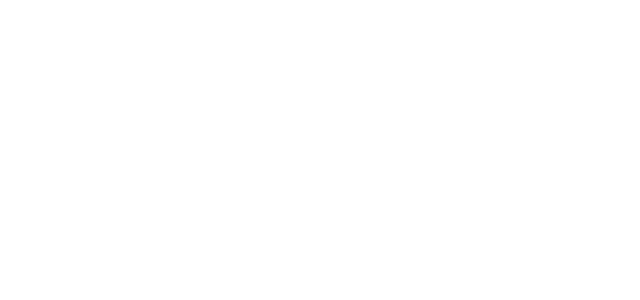
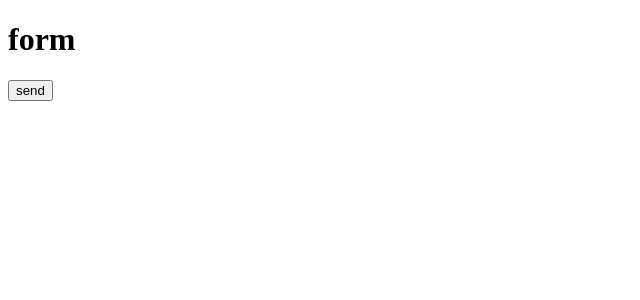
Before and after one commit to amincxo/tamrinReactQuery, a React (Vite) app: page /form in a window 1280 px wide. Before the commit this address had no page. Shown: the top 300 px of the page, without its empty margins (0-640 px from the left). Built offline with nearby package versions, Linux system fonts and the light colour scheme.

Commit message:
mutaitdata

```diff
--- a/src/App.jsx
+++ b/src/App.jsx
@@ -4,6 +4,7 @@ import HomePage from "./components/HomePage";
 import HomePageWithAxios from "./components/HomePageWithAxios";
 import { Route, Routes } from "react-router-dom";
 import UserDetails from "./components/UserDetails";
+import Form from "./components/Form";
 
 function App() {
 
@@ -14,6 +15,7 @@ function App() {
             <Route path="/" element={<HomePage />} />
             <Route path="/users/" element={<HomePageWithAxios/>} />
             <Route path="/users/:id" element={<UserDetails/>} />
+            <Route path="/form" element={<Form/>} />
         </Routes>
         <ReactQueryDevtools />
     </QueryClientProvider>
--- /dev/null
+++ b/src/components/Form.jsx
@@ -0,0 +1,31 @@
+import { useMutation } from "@tanstack/react-query"
+import axios from "axios"
+
+
+function Form() {
+    const addPost = (data) => {
+        return axios.post('https://jsonplaceholder.typicode.com/posts' ,data);
+    }
+    const {mutate , data , isLoading} = useMutation(addPost)
+    console.log(data , isLoading)
+    const sendHandler = () => {
+        const data = {
+            title: "foo",
+            body:"bar",
+            userId: 1,
+        }
+
+        mutate(data);
+    }
+
+  return (
+    <div>
+        <h1>form</h1>
+        <button onClick={sendHandler} >send</button>
+        {isLoading&& <h1>datam misendam</h1>}
+    </div>
+
+  )
+}
+
+export default Form
```
